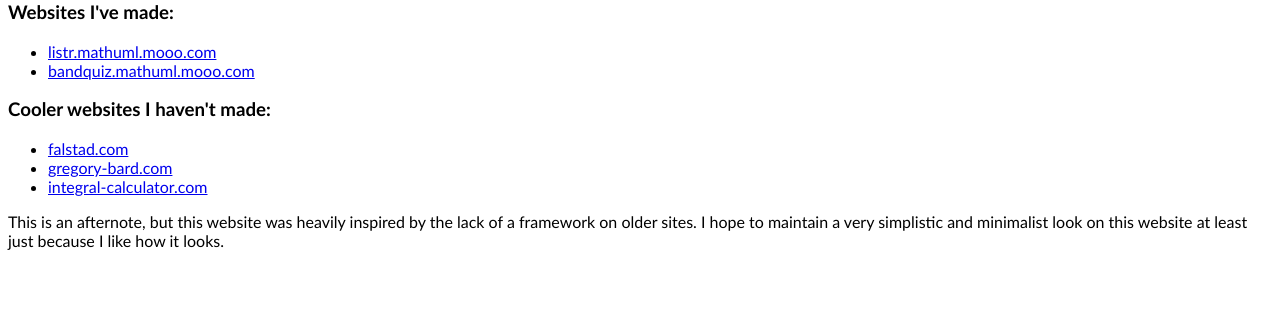
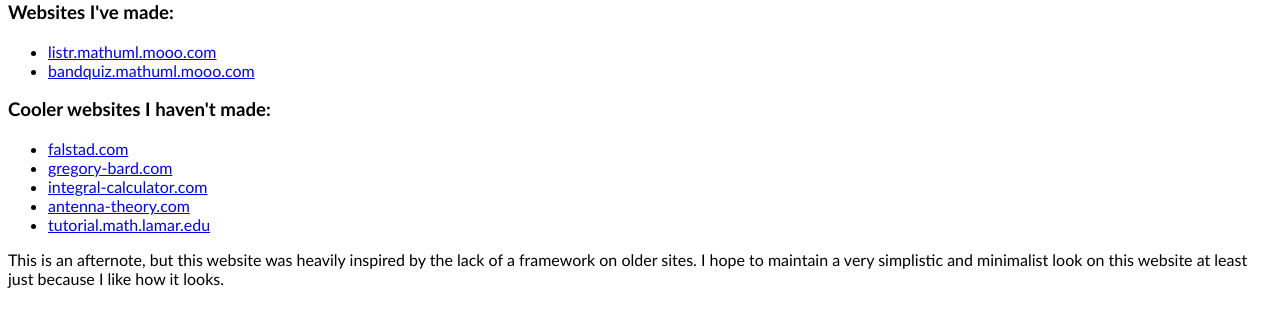
Before and after one commit to mmilunicmobile/homepage, a PHP site: page / in a window 1280 px wide. Shown: the part 254-581 px from the top of the page. Run offline with PHP 8.4, Linux system fonts and the light colour scheme.

Commit message:
Update index.php
Added extra cool sites.

```diff
--- a/root/index.php
+++ b/root/index.php
@@ -41,6 +41,8 @@
             <li><a href="https://www.falstad.com/">falstad.com</a></li>
             <li><a href="http://www.gregory-bard.com/">gregory-bard.com</a></li>
             <li><a href="https://www.integral-calculator.com/">integral-calculator.com</a></li>
+            <li><a href="https://www.antenna-theory.com/">antenna-theory.com</a></li>
+            <li><a href="https://tutorial.math.lamar.edu/">tutorial.math.lamar.edu</a></li>
         </ul>
         <p>
             This is an afternote, but this website was heavily inspired by the lack of a framework
```
